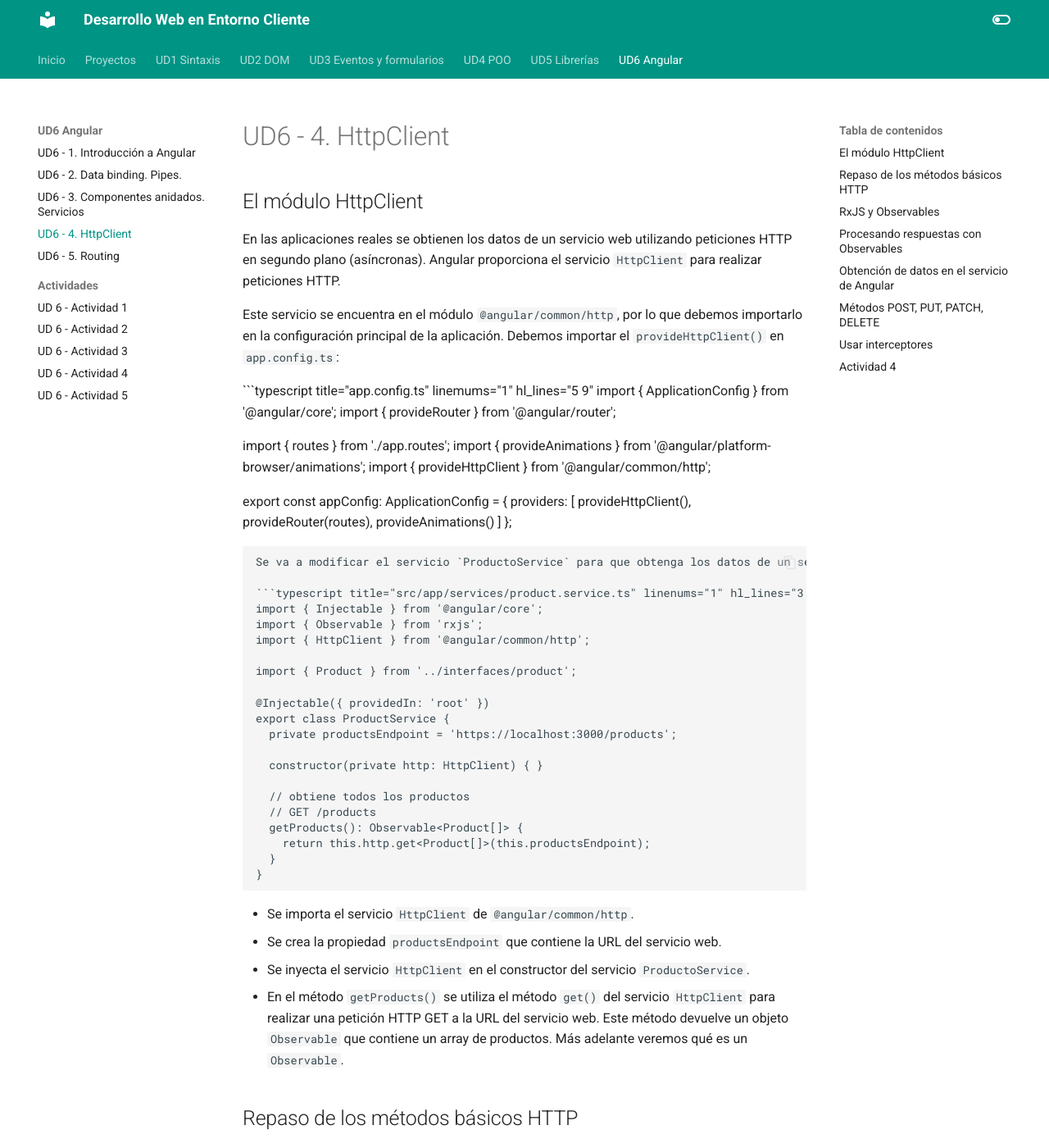
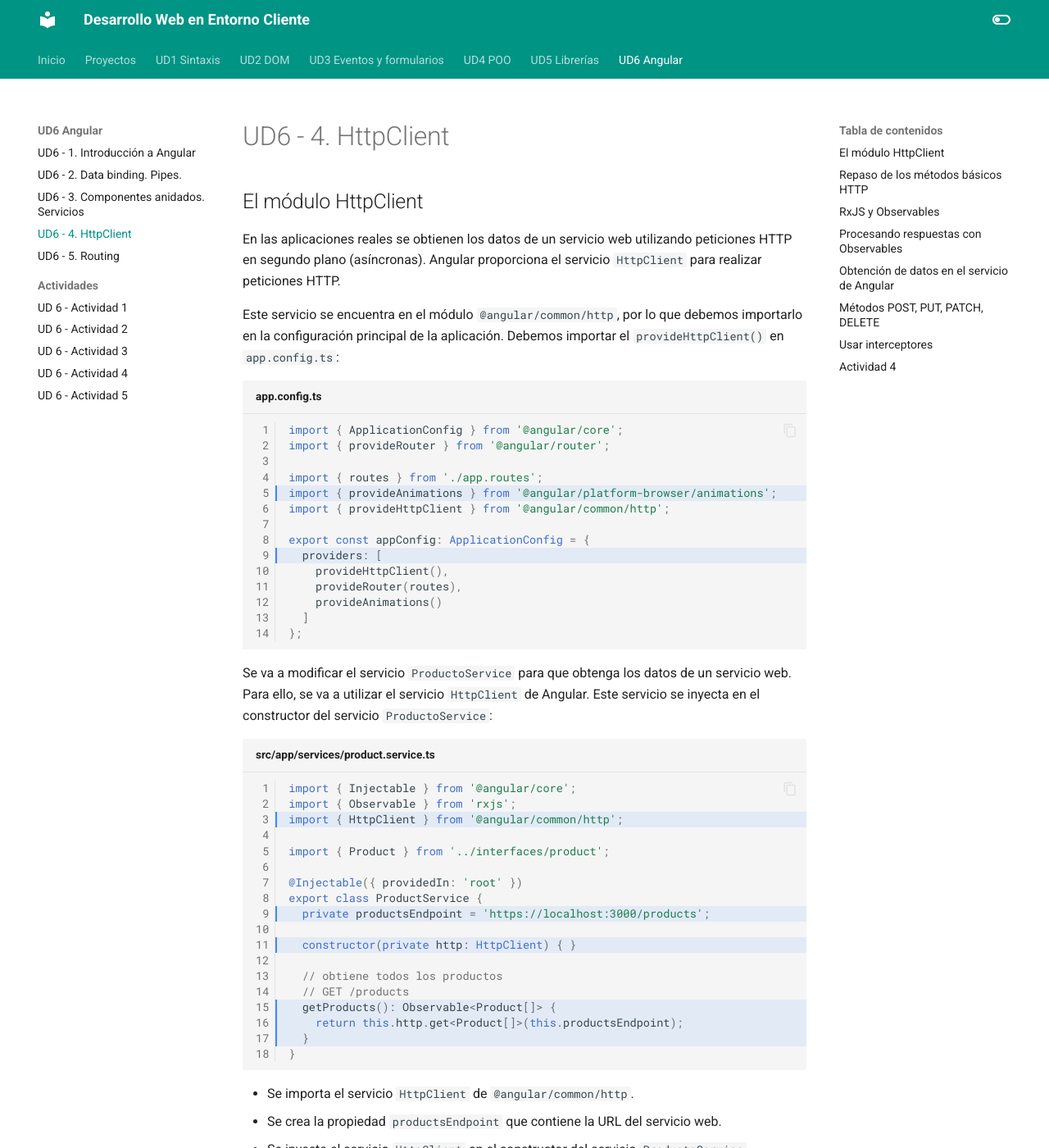
Before and after one commit to jsanvil/dwec2023, an MkDocs documentation site: the page built from docs/ud6/ud6-4-angular-rest.md, in a window 1280 px wide and 1400 px high. Shown: the whole window at 82% size. Built offline with MkDocs 1.6.1 and Material for MkDocs 9.7.7, drawn with Linux system fonts in a browser that asks for light colours.

Commit message:
ud6_4 fix linenums

````diff
--- a/docs/ud6/ud6-4-angular-rest.md
+++ b/docs/ud6/ud6-4-angular-rest.md
@@ -6,7 +6,7 @@
 
 Este servicio se encuentra en el módulo `@angular/common/http`, por lo que debemos importarlo en la configuración principal de la aplicación. Debemos importar el `provideHttpClient()` en `app.config.ts`:
 
-```typescript title="app.config.ts" linemums="1" hl_lines="5 9"
+```typescript title="app.config.ts" linenums="1" hl_lines="5 9"
 import { ApplicationConfig } from '@angular/core';
 import { provideRouter } from '@angular/router';
 
````
